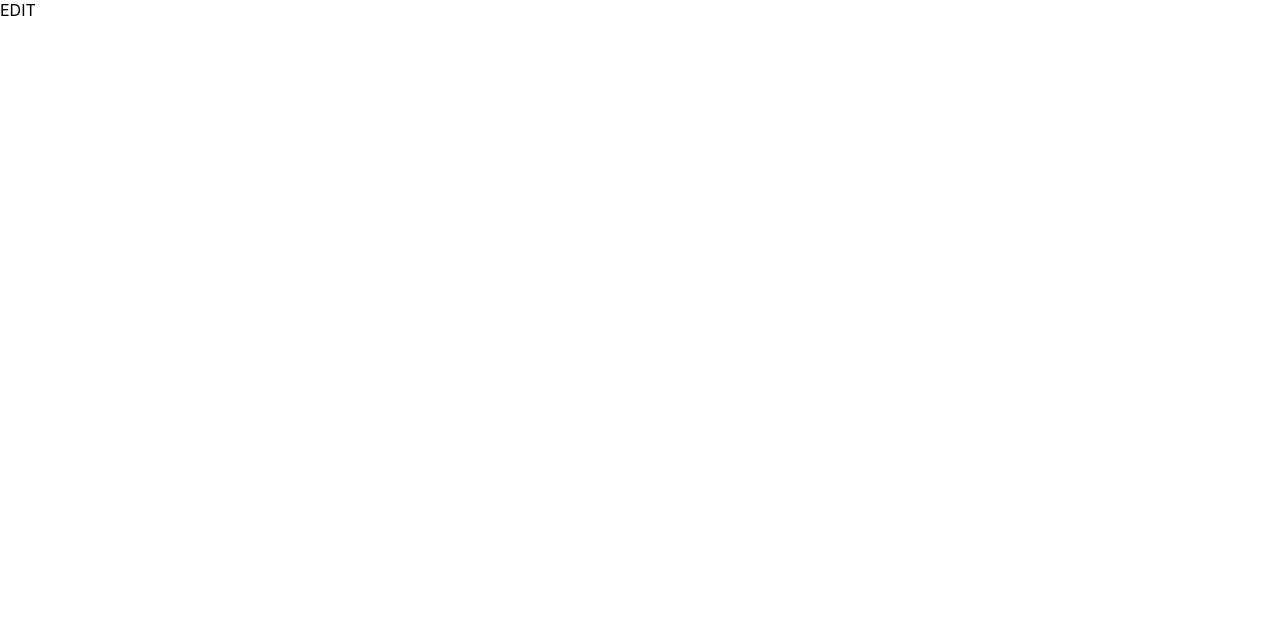
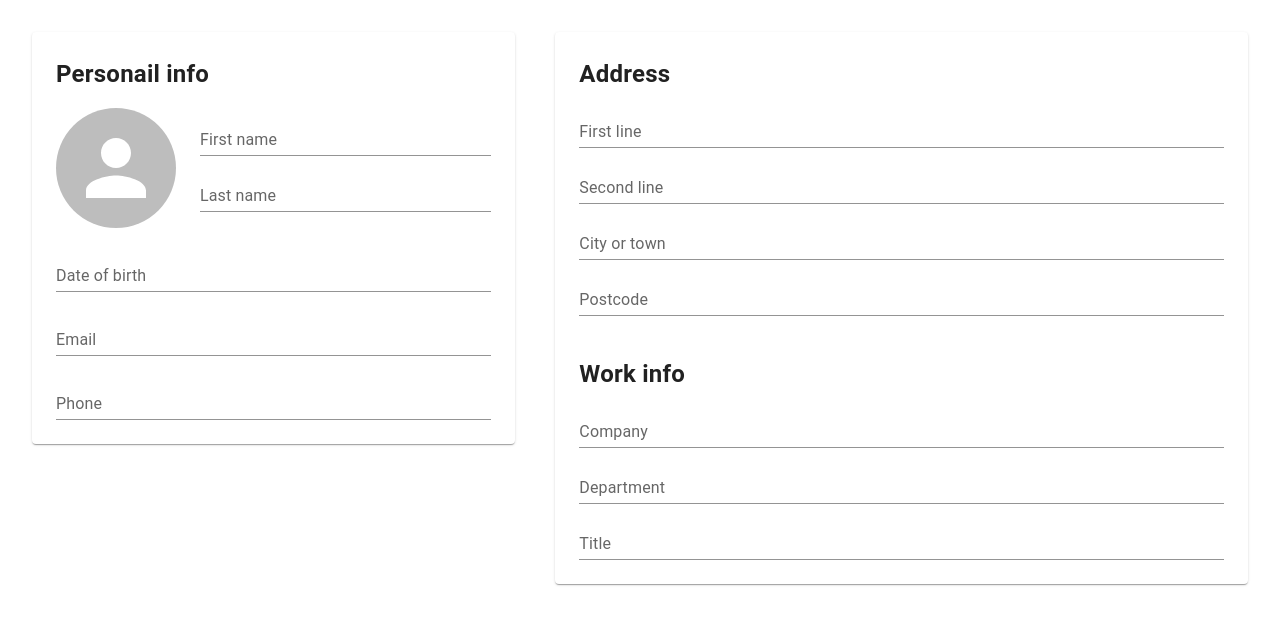
Before and after one commit to tjupiter/mui-user-manager, a React (Create React App) app: page /user-management/user/1/edit in a window 1280 px wide. Shown: the top 624 px of the page. Built offline with nearby package versions, Linux system fonts and the light colour scheme.

Commit message:
add CreateEditUser.tsx

```diff
--- a/src/api/index.ts
+++ b/src/api/index.ts
@@ -12,5 +12,6 @@ export async function getDepartments(): Promise<string[]> {
   const { data } = await axios.get(
     "https://mui-userstable-db-default-rtdb.europe-west1.firebasedatabase.app/departments.json"
   );
+  console.log(data);
   return data;
 }
--- a/src/index.tsx
+++ b/src/index.tsx
@@ -6,7 +6,7 @@ import reportWebVitals from "./reportWebVitals";
 import { createBrowserRouter, RouterProvider } from "react-router-dom";
 import { SnackbarProvider } from "notistack";
 
-import { UserList, ErrorPage } from "./pages";
+import { CreateEditUser, UserList, ErrorPage } from "./pages";
 
 const root = ReactDOM.createRoot(
   document.getElementById("root") as HTMLElement
@@ -24,11 +24,11 @@ const router = createBrowserRouter([
   },
   {
     path: "/user-management/new",
-    element: <UserList />,
+    element: <CreateEditUser />,
   },
   {
     path: "/user-management/user/:id/edit",
-    element: <div>EDIT</div>,
+    element: <CreateEditUser />,
   },
   {},
 ]);
--- a/src/pages/CreateEditUser.tsx
+++ b/src/pages/CreateEditUser.tsx
@@ -1,6 +1,169 @@
+import {
+  Avatar,
+  Box,
+  Card,
+  Grid,
+  Stack,
+  TextField,
+  Typography,
+} from "@mui/material";
+
+import { styled } from "@mui/material/styles";
+// ===================================
+//          CUSTOM COMPONENT
+// ===================================
+const SectionLabel = styled(Typography)(({ theme }) => ({
+  fontSize: 24,
+  fontWeight: 700,
+  color: "text.secondary",
+}));
+
+// ===================================
 
 export default function CreateEditUser() {
   return (
-    <div>CreateEditUser</div>
-  )
+    <Grid container spacing={5} sx={{ p: 4 }}>
+      <Grid container item xs={12} md={5} direction='column'>
+        <Card sx={{ p: 3 }}>
+          <Stack spacing={2}>
+            <SectionLabel>Personail info</SectionLabel>
+            <Stack direction='row' spacing={3}>
+              <Avatar sx={{ width: 120, height: 120 }} />
+              <Stack direction='column' sx={{ width: "100%" }} spacing={1}>
+                <TextField
+                  label='First name'
+                  name='first_name'
+                  fullWidth
+                  variant='standard'
+                />
+                <TextField
+                  label='Last name'
+                  name='last_name'
+                  fullWidth
+                  variant='standard'
+                />
+              </Stack>
+            </Stack>
+            <TextField
+              label='Date of birth'
+              name='dob'
+              fullWidth
+              variant='standard'
+            />
+            <TextField
+              label='Email'
+              name='email'
+              fullWidth
+              variant='standard'
+            />
+            <TextField
+              label='Phone'
+              name='phone'
+              fullWidth
+              variant='standard'
+            />
+          </Stack>
+        </Card>
+      </Grid>
+      <Grid container item xs={12} md={7} direction='column'>
+        <Card>
+          <Stack spacing={5} sx={{ p: 3 }} direction='column'>
+            <Stack direction='column' spacing={1}>
+              <SectionLabel>Address</SectionLabel>
+              <TextField
+                label='First line'
+                name='first_line'
+                variant='standard'
+              />
+              <TextField
+                label='Second line'
+                name='second_line'
+                variant='standard'
+              />
+              <TextField
+                label='City or town'
+                name='city_or_town'
+                variant='standard'
+              />
+              <TextField label='Postcode' name='postcode' variant='standard' />
+            </Stack>
+
+            <Stack direction='column' spacing={1}>
+              <SectionLabel>Work info</SectionLabel>
+              <TextField label='Company' name='company' variant='standard' />
+              <TextField
+                label='Department'
+                name='department'
+                variant='standard'
+              />
+              <TextField label='Title' name='title' variant='standard' />
+            </Stack>
+          </Stack>
+        </Card>
+      </Grid>
+    </Grid>
+  );
 }
+
+//"users": [
+// {
+//   "id": 1,
+//   "firstName": "Terry",
+//   "lastName": "Medhurst",
+//   "maidenName": "Smitham",
+//   "age": 50,
+//   "gender": "male",
+//   "email": "atuny0@sohu.com",
+//   "phone": "+63 791 675 8914",
+//   "username": "atuny0",
+//   "password": "9uQFF1Lh",
+//   "birthDate": "2000-12-25",
+//   "image": "https://robohash.org/hicveldicta.png?size=50x50&set=set1",
+//   "bloodGroup": "A−",
+//   "height": 189,
+//   "weight": 75.4,
+//   "eyeColor": "Green",
+//   "hair": {
+//     "color": "Black",
+//     "type": "Strands"
+//   },
+//   "domain": "slashdot.org",
+//   "ip": "117.29.86.254",
+//   "address": {
+//     "address": "1745 T Street Southeast",
+//     "city": "Washington",
+//     "coordinates": {
+//       "lat": 38.867033,
+//       "lng": -76.979235
+//     },
+//     "postalCode": "20020",
+//     "state": "DC"
+//   },
+//   "macAddress": "13:69:BA:56:A3:74",
+//   "university": "Capitol University",
+//   "bank": {
+//     "cardExpire": "06/22",
+//     "cardNumber": "50380955204220685",
+//     "cardType": "maestro",
+//     "currency": "Peso",
+//     "iban": "NO17 0695 2754 967"
+//   },
+//   "company": {
+//     "address": {
+//       "address": "629 Debbie Drive",
+//       "city": "Nashville",
+//       "coordinates": {
+//         "lat": 36.208114,
+//         "lng": -86.58621199999999
+//       },
+//       "postalCode": "37076",
+//       "state": "TN"
+//     },
+//     "department": "Marketing",
+//     "name": "Blanda-O'Keefe",
+//     "title": "Help Desk Operator"
+//   },
+//   "ein": "20-9487066",
+//   "ssn": "661-64-2976",
+//   "userAgent": "Mozilla/5.0 ..."
+// },
--- a/src/pages/index.ts
+++ b/src/pages/index.ts
@@ -1,2 +1,3 @@
+export { default as CreateEditUser } from "./CreateEditUser";
 export { default as ErrorPage } from "./ErrorPage";
 export { default as UserList } from "./UserList";
```
